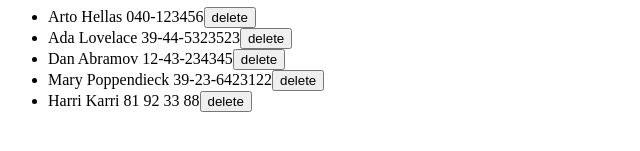
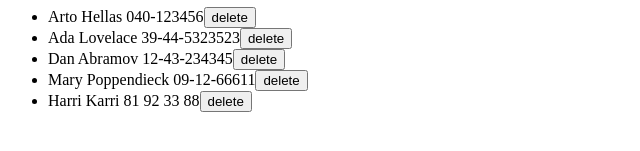
Before and after one commit to hartonenolli/fullstackopen, a React (Vite) app in the folder part2/exercises2/puhelinluettelo/: page / in a window 1280 px wide. Shown: the part 277-428 px from the top of the page, without its empty margins (0-640 px from the left). Built offline with nearby package versions, Linux system fonts and the light colour scheme; data requests are answered from the project's data file.

Commit message:
2.15*: puhelinluettelo step10

```diff
--- a/part2/exercises2/puhelinluettelo/db.json
+++ b/part2/exercises2/puhelinluettelo/db.json
@@ -17,7 +17,7 @@
     },
     {
       "name": "Mary Poppendieck",
-      "number": "39-23-6423122",
+      "number": "09-12-66611",
       "id": "4"
     },
     {
--- a/part2/exercises2/puhelinluettelo/src/App.jsx
+++ b/part2/exercises2/puhelinluettelo/src/App.jsx
@@ -28,14 +28,21 @@ const App = () => {
       name: newName,
       number: newNumber
     }
-    const nameExist = names.includes(newName)
-      ? alert(`${newName} is already added to phonebook`)
-      : PersonsService.addPerson(personObject).then(returnedPerson => {
-        setPersons(persons.concat(returnedPerson))
-        console.log('added', returnedPerson)}
-          )
-    setNewName('')
-    setNewNumber('')
+    if (names.includes(newName)) {
+      const confirmUpdate = window.confirm(`${newName} is already added to phonebook, replace the old number with a new one?`)
+      if (confirmUpdate) {
+        const personToUpdate = persons.find(person => person.name === newName)
+        PersonsService.updatePerson(personToUpdate.id, personObject)
+          .then(returnedPerson => {
+            setPersons(persons.map(p => p.id !== personToUpdate.id ? p : returnedPerson))
+            console.log('updated', returnedPerson)
+          })
+        } else {
+            console.log(`Update of ${newName} cancelled`)
+          }
+      }
+      setNewName('')
+      setNewNumber('')
   }
 
   const handleNameChange = (event) => {
--- a/part2/exercises2/puhelinluettelo/src/services/persons.js
+++ b/part2/exercises2/puhelinluettelo/src/services/persons.js
@@ -14,4 +14,9 @@ const deletePerson = (id) => {
     return axios.delete(`${baseUrl}/${id}`).then(response => response.data)
 }
 
-export default { getAll, addPerson, deletePerson }
+const updatePerson = (id, personObject) => {
+    const request = axios.put(`${baseUrl}/${id}`, personObject)
+    return request.then(response => response.data)
+}
+
+export default { getAll, addPerson, deletePerson, updatePerson }
```
